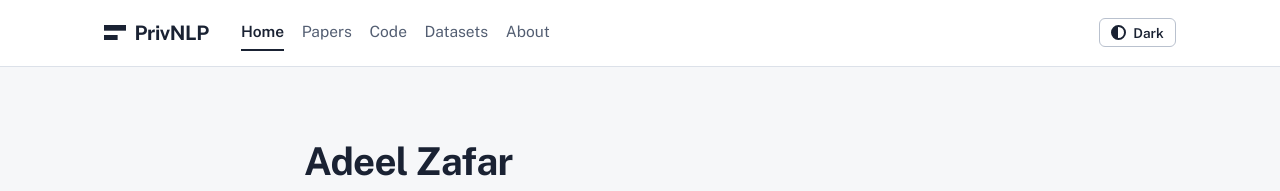
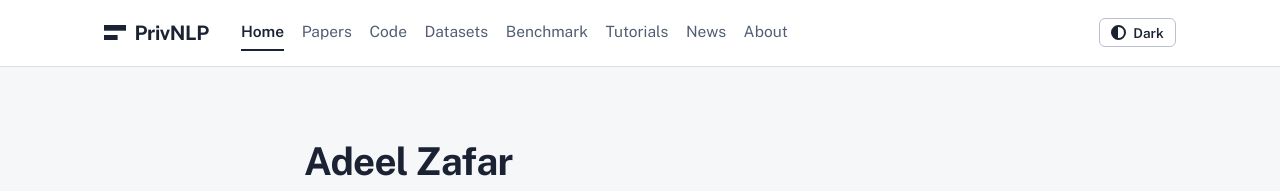
Before and after one commit to Adeelzafar/privnlp, a Jekyll site: the page built from index.html, in a window 1280 px wide. Shown: the top 191 px of the page. Built offline with Jekyll 4.4.1, drawn with Linux system fonts in a browser that asks for light colours.

Commit message:
Update navigation.yml

```diff
--- a/_data/navigation.yml
+++ b/_data/navigation.yml
@@ -4,7 +4,7 @@
 - { title: Papers,     url: /papers/ }
 - { title: Code,       url: /code/ }
 - { title: Datasets,   url: /datasets/ }
-# - { title: Benchmark,  url: /benchmark/ }
-# - { title: Tutorials,  url: /tutorials/ }
-# - { title: News,       url: /news/ }
+- { title: Benchmark,  url: /benchmark/ }
+- { title: Tutorials,  url: /tutorials/ }
+- { title: News,       url: /news/ }
 - { title: About,      url: /about/ }
```
